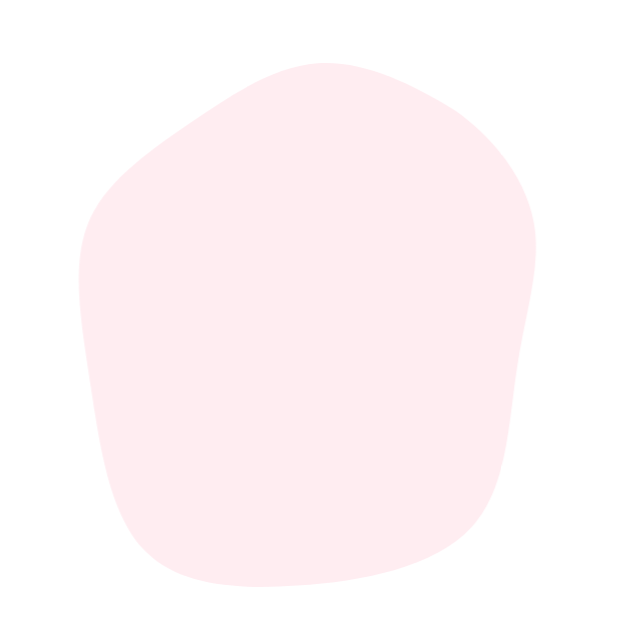
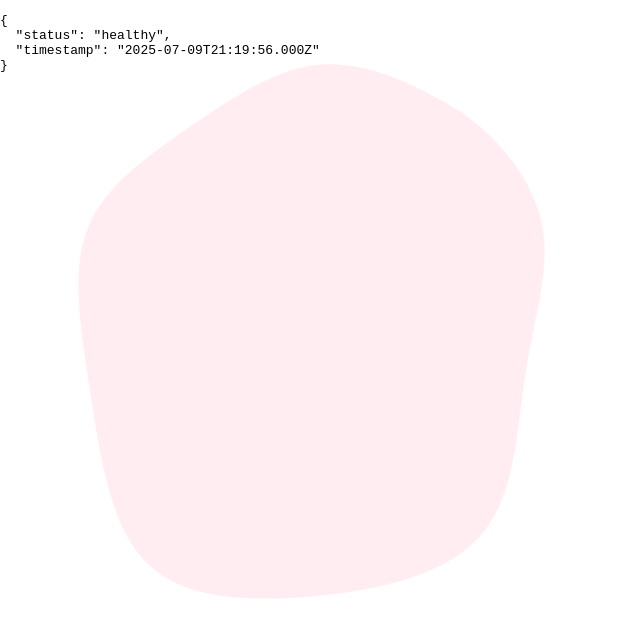
Before and after one commit to DarakshanSaara/narishakti-frontend, a React (Create React App) app: page /health in a window 1280 px wide. Before the commit this address had no page. Shown: the top 636 px of the page, without its empty margins (0-640 px from the left). Built offline with nearby package versions, Linux system fonts and the light colour scheme.

Commit message:
Health endpoint for frontend

```diff
--- a/src/App.js
+++ b/src/App.js
@@ -22,6 +22,7 @@ import { BrowserRouter as Router, Routes, Route } from "react-router-dom";
 import ProfileForm from "./components/ProfileForm";
 import ResultsPage from "./components/ResultsPage";
 import Dashboard from "./components/Dashboard";
+import Health from "./components/Health";
 import "./App.css";
 
 const MOCK_JOBS = [
@@ -68,6 +69,7 @@ function App() {
           path="/dashboard"
           element={<Dashboard progress={MOCK_PROGRESS} />}
         />
+        <Route path="/health" element={<Health />} />
       </Routes>
     </Router>
   );
--- /dev/null
+++ b/src/components/Health.jsx
@@ -0,0 +1,7 @@
+export default function Health() {
+  return (
+    <pre>
+      {JSON.stringify({ status: "healthy", timestamp: new Date().toISOString() }, null, 2)}
+    </pre>
+  );
+}
```
